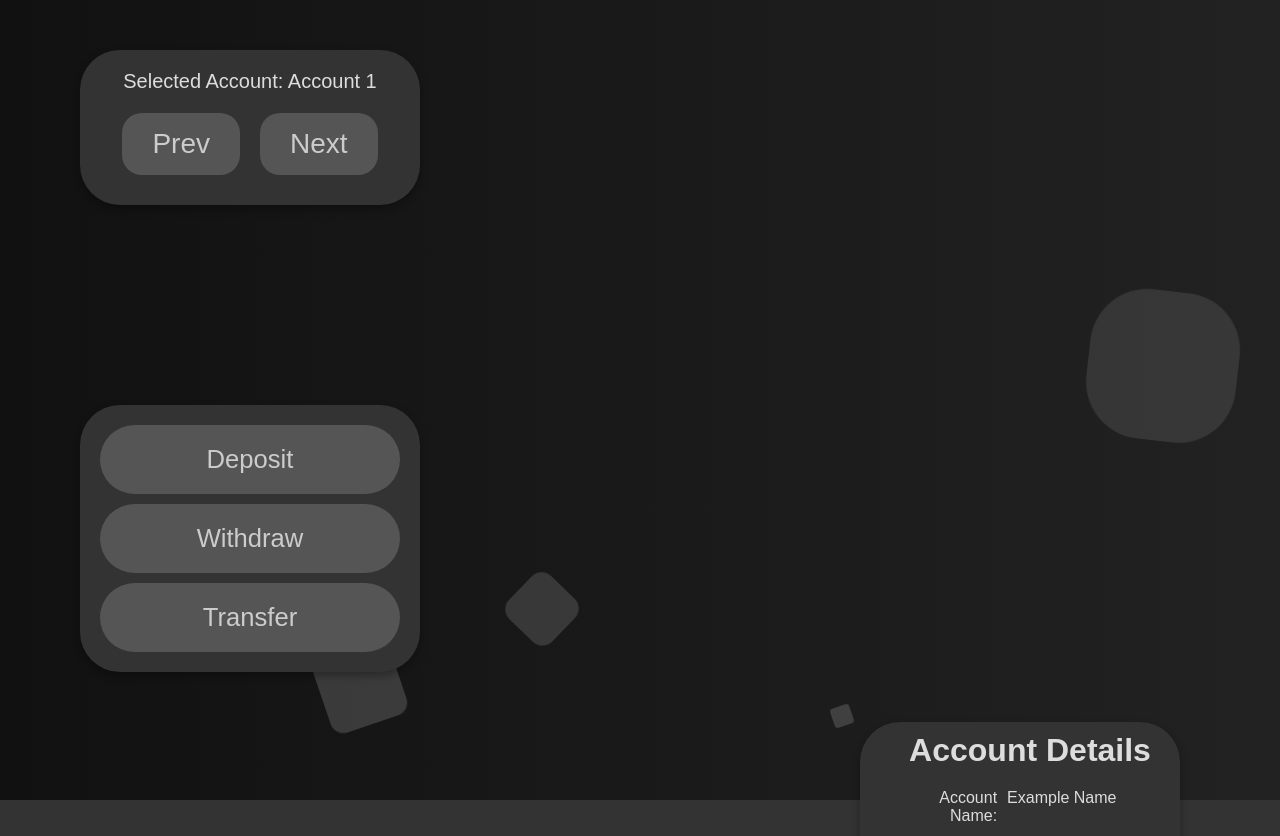
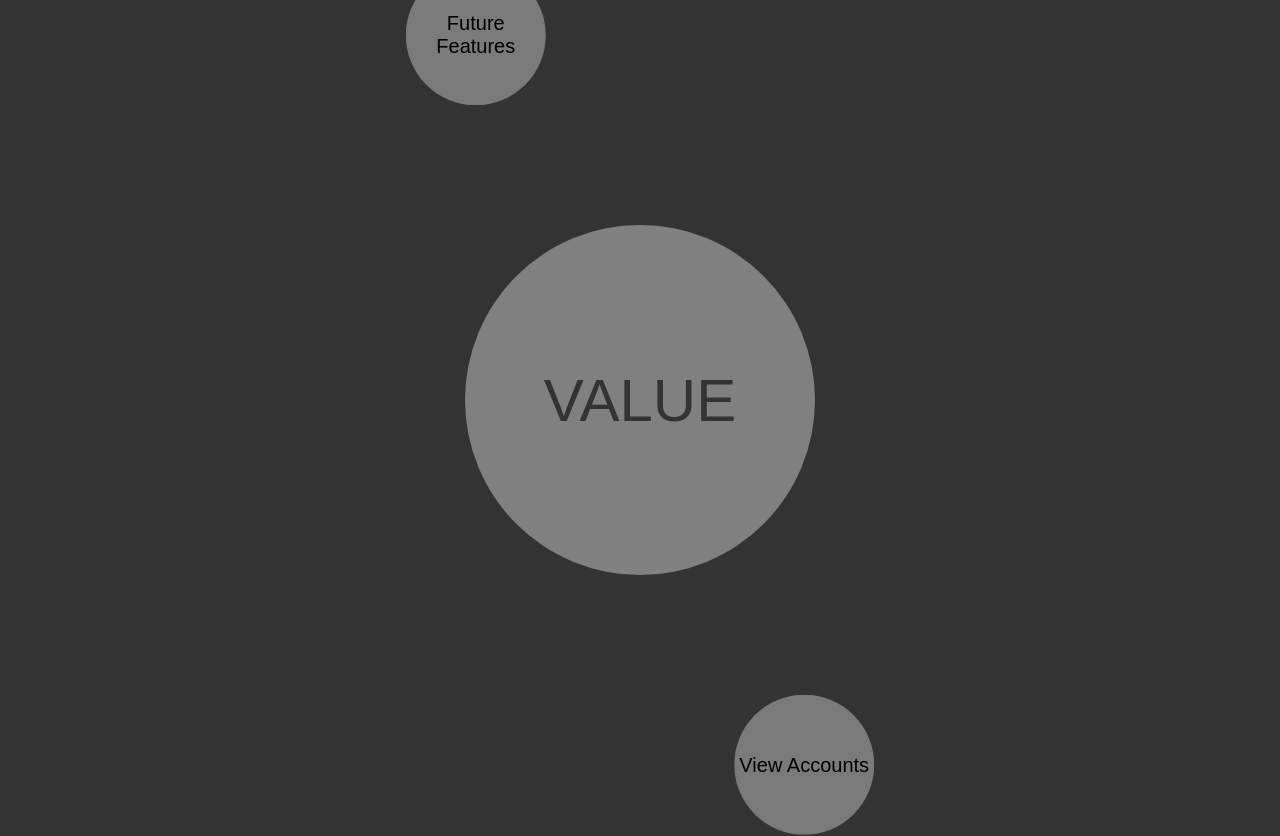
Before and after one commit to Brockosh/BankingApplication, a React (Create React App) app in the folder banking-app-front-end/: page /guest-options in a window 1280 px wide. Shown: the top 836 px of the page. Built offline with nearby package versions, Linux system fonts and the light colour scheme.

Commit message:
New landing page basic set up.

```diff
--- /dev/null
+++ b/banking-app-front-end/src/CSSFiles/CentralCircle.css
@@ -0,0 +1,14 @@
+.container {
+    position: relative;
+    width: 100%;
+    height: 100vh;
+    display: flex;
+    justify-content: center;
+    align-items: center;
+  }
+
+.center {
+    width: 350px;
+    height: 350px;
+    background-color: grey;
+  }
--- /dev/null
+++ b/banking-app-front-end/src/CSSFiles/Circle.css
@@ -0,0 +1,10 @@
+.circle {
+  display: flex;
+  justify-content: center;
+  align-items: center;
+  border-radius: 50%;
+  font-size: 60px;
+  background-color: #f0f0f0;
+  color: #333;
+
+}
--- /dev/null
+++ b/banking-app-front-end/src/CSSFiles/OrbitingCircle.css
@@ -0,0 +1,25 @@
+.orbiting-circle {
+    display: flex;
+    justify-content: center;
+    align-items: center;
+    text-align: center;
+    font-size: 20px;
+    color: black;
+    border-radius: 50%;
+    background-color: rgb(122, 122, 122);
+    position: absolute;
+    top: 50%;
+    left: 50%;
+    animation: orbitAnimation infinite linear;
+  }
+
+  @keyframes orbitAnimation {
+    0% {
+      transform: translate(-50%, -50%) rotate(0deg) translateX(400px) rotate(0deg);
+    }
+    100% {
+      transform: translate(-50%, -50%) rotate(360deg) translateX(400px) rotate(-360deg);
+    }
+
+
+  }
--- /dev/null
+++ b/banking-app-front-end/src/CSSFiles/OrbitingCircleManager.css
@@ -0,0 +1,12 @@
+.orbiting-circle-manager {
+  position: relative;
+  width: 100%;
+  height: 100vh;
+  display: flex;
+  justify-content: center;
+  align-items: center;
+}
+
+.central-object {
+  position: absolute;
+}
--- a/banking-app-front-end/src/JSFiles/App.js
+++ b/banking-app-front-end/src/JSFiles/App.js
@@ -2,6 +2,8 @@ import '../CSSFiles/index.css';
 import { BrowserRouter as Router, Route, Routes } from 'react-router-dom';
 import AuthOptionsPage from '../Pages/AuthOptionsPage';
 import GuestPage from '../Pages/GuestPage';
+import OrbitingCircles from './OrbitingCircle';
+import LandingPage from './LandingPage';
 
 function App() {
   return (
@@ -13,7 +15,8 @@ function App() {
               <Route path="/" element={<AuthOptionsPage />} />
 
               {/* Route for GuestPage */}
-              <Route path="/guest-options" element={<GuestPage />} />
+              {/* <Route path="/guest-options" element={<GuestPage />} /> */}
+              <Route path="/guest-options" element={<LandingPage />} />
 
               {/* Define other routes for AccountSelection, Deposit, Withdraw, Transfer */}
           </Routes>
--- /dev/null
+++ b/banking-app-front-end/src/JSFiles/CentralCircle.js
@@ -0,0 +1,13 @@
+import React from 'react';
+import Circle from './Circle';
+import '../CSSFiles/CentralCircle.css';
+
+const CentralCircle = ({ text }) => {
+  return (
+  <Circle className="center">
+    <p>{text}</p>
+    </Circle>
+  )
+};
+
+export default CentralCircle;
--- /dev/null
+++ b/banking-app-front-end/src/JSFiles/Circle.js
@@ -0,0 +1,12 @@
+import React from 'react';
+import '../CSSFiles/Circle.css';
+
+const Circle = ({ children, className, style }) => {
+  return (
+    <div className={`circle ${className}`} style={style}>
+      {children}
+    </div>
+  );
+};
+
+export default Circle;
--- /dev/null
+++ b/banking-app-front-end/src/JSFiles/LandingPage.js
@@ -0,0 +1,22 @@
+import React from 'react';
+import OrbitingCircleManager from './OrbitingCircleManager';
+import CentralCircle from './CentralCircle';
+
+const LandingPage = () => {
+    const centralContent = (
+        <CentralCircle text="VALUE" />
+      );
+
+      const orbitingCircles = [
+        { text:"View Accounts", size: '140px', duration: '30s', radius: 200 },
+        { text:"Future Features",size: '140px', duration: '30s', delay: '-15s', radius: 200 },
+      ];
+
+      return (
+        <div className="App">
+          <OrbitingCircleManager centralContent={centralContent} orbitingCircles={orbitingCircles} radius={200} />
+        </div>
+      );
+    };
+
+export default LandingPage;
--- /dev/null
+++ b/banking-app-front-end/src/JSFiles/OrbitingCircle.js
@@ -0,0 +1,22 @@
+import React from 'react';
+import '../CSSFiles/OrbitingCircle.css';
+
+const OrbitingCircle = ({ text, size = '100px', duration = '10s', delay = '0s',
+isHovering, onMouseEnter, onMouseLeave }) => {
+  const style = {
+    width: size,
+    height: size,
+    animationDuration: duration,
+    animationDelay: delay,
+    animationPlayState: isHovering ? 'paused' : 'running',
+  };
+
+  return (
+    <div className="orbiting-circle" style={style} onMouseEnter={onMouseEnter}
+    onMouseLeave={onMouseLeave}>
+      <p>{text}</p>
+    </div>
+  );
+};
+
+export default OrbitingCircle;
--- /dev/null
+++ b/banking-app-front-end/src/JSFiles/OrbitingCircleManager.js
@@ -0,0 +1,26 @@
+import React, { useState } from 'react';
+import OrbitingCircle from './OrbitingCircle';
+import "../CSSFiles/OrbitingCircleManager.css";
+
+const OrbitingCircleManager = ({ centralContent, orbitingCircles }) => {
+  const [isHovering, setIsHovering] = useState(false);
+
+  return (
+    <div className="orbiting-circle-manager">
+      <div className="central-object">
+        {centralContent}
+      </div>
+      {orbitingCircles.map((circleProps, index) => (
+        <OrbitingCircle
+          key={index}
+          {...circleProps}
+          isHovering={isHovering}
+          onMouseEnter={() => setIsHovering(true)}
+          onMouseLeave={() => setIsHovering(false)}
+        />
+      ))}
+    </div>
+  );
+};
+
+export default OrbitingCircleManager;
```
Also changed, not shown: banking-app-front-end/src/JSFiles/SelectAccount.js (+0 -35 lines).
